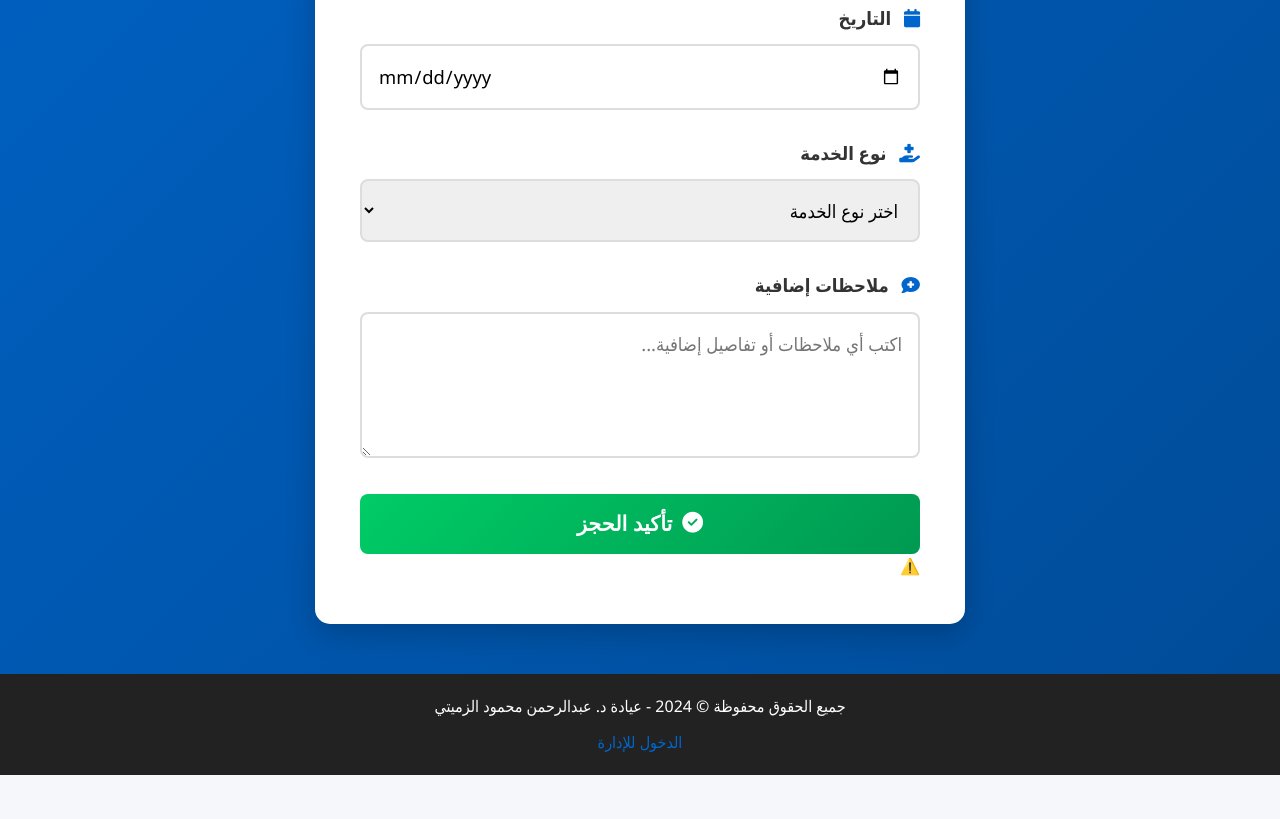
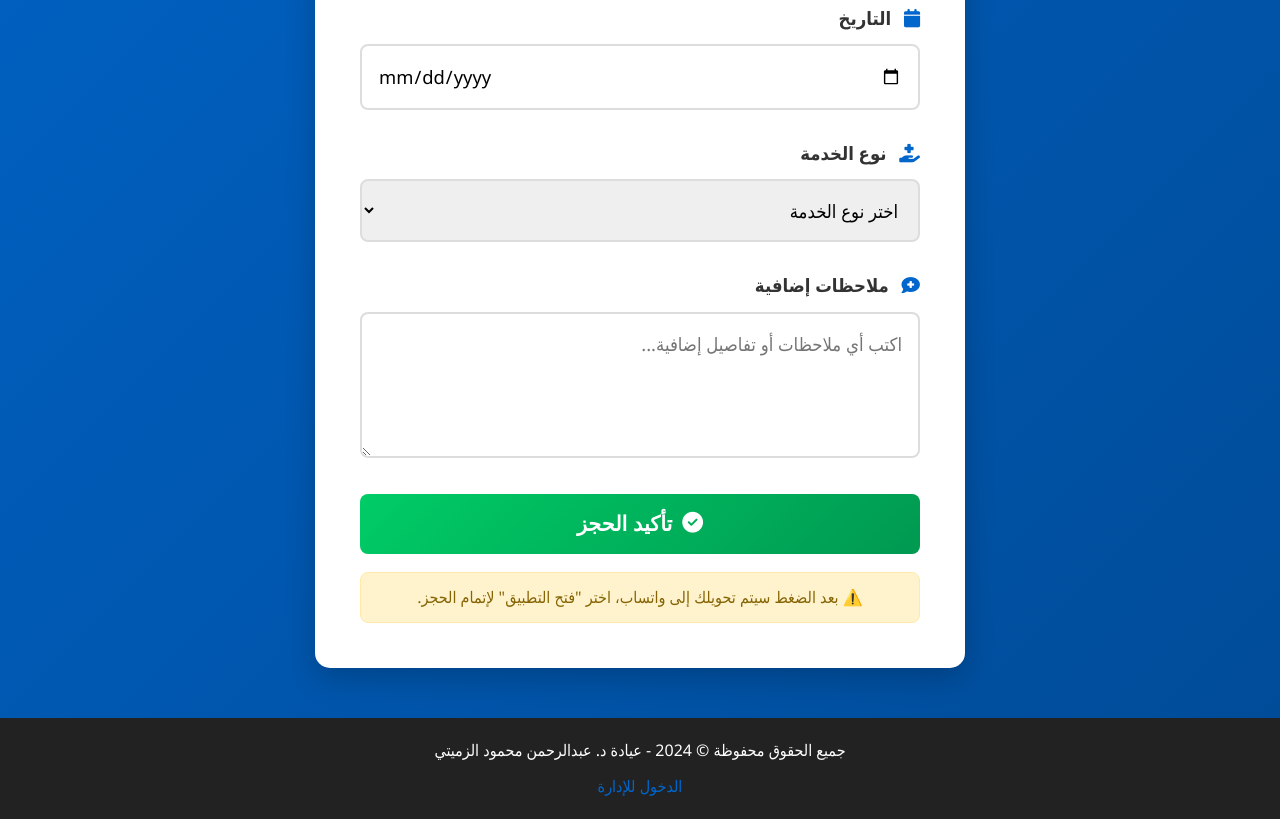
Before and after one commit to hhkkss405-rgb/dr-abdelrahman-elzemity, a plain HTML site: page index.html in a window 1280 px wide. Shown: the part 3312-4131 px from the top of the page. Before the commit the page ends 4087 px from the top, so only its background shows below. Drawn offline with Linux system fonts and the light colour scheme.

Commit message:
Add booking note styles to style.css
Added a booking note style for confirmation button.

```diff
--- a/style.css
+++ b/style.css
@@ -283,6 +283,18 @@
     transform: translateY(0);
 }
 
+/* ملاحظة تحت زر التأكيد */
+.booking-note {
+    text-align: center;
+    margin-top: 18px;
+    color: #856404;
+    font-size: 1rem;
+    background-color: #fff3cd;
+    padding: 12px;
+    border-radius: 8px;
+    border: 1px solid #ffeaa7;
+}
+
 /* Footer */
 .footer {
     background: #222;
@@ -552,6 +564,9 @@
     box-shadow: 0 5px 20px rgba(0,0,0,0.3);
     z-index: 10000;
     animation: slideDown 0.5s ease;
+    text-align: center;
+    max-width: 90%;
+    line-height: 1.8;
 }
 
 @keyframes slideDown {
```
